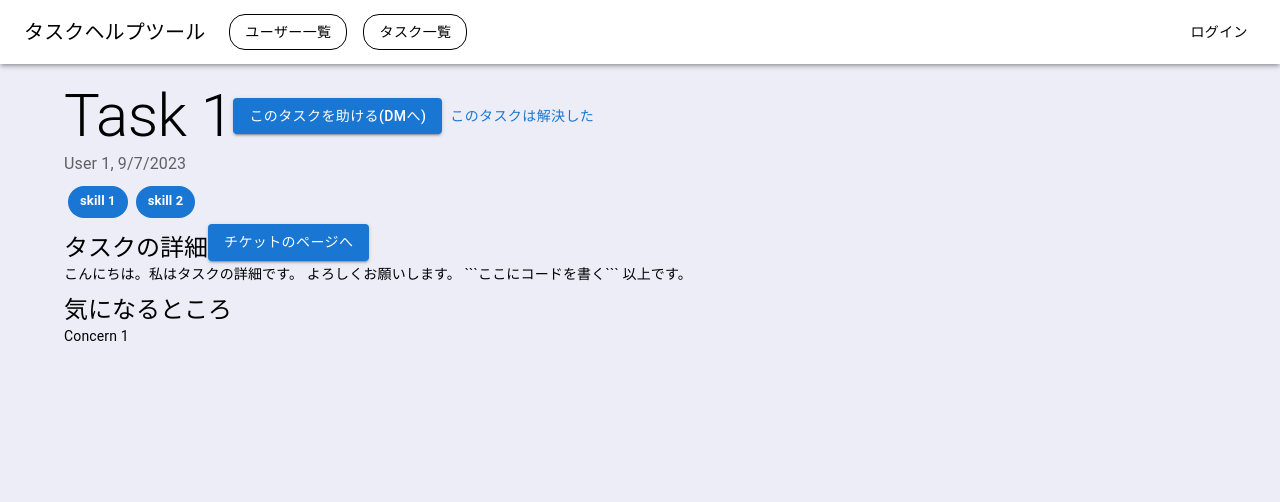
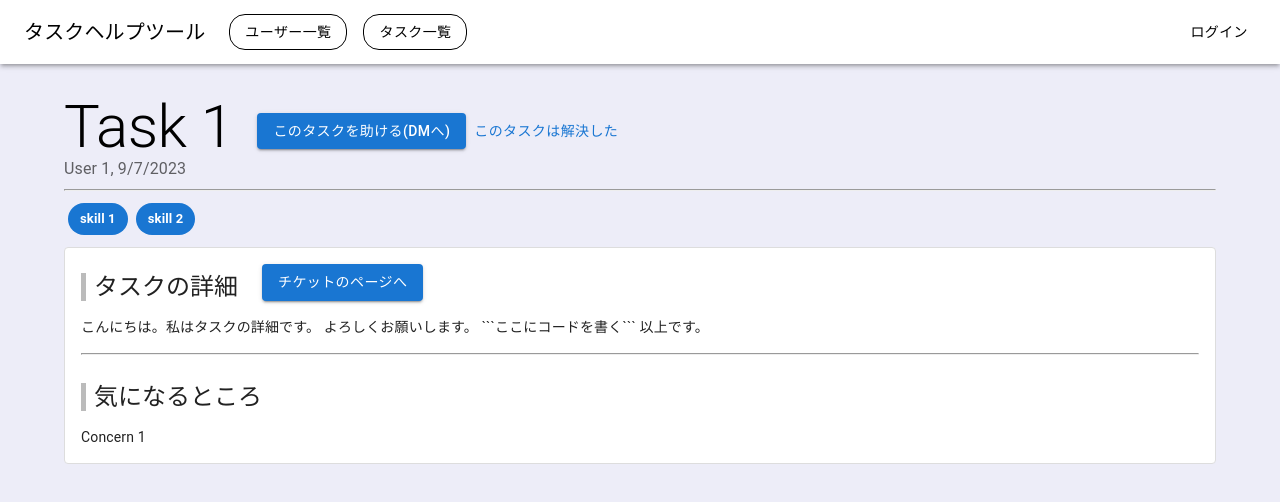
Before and after one commit to KK56ken/GMO_Hackathon-TeamC-Frontend, a React (Create React App) app in the folder teamc-app/: page /tasks/1 in a window 1280 px wide. Shown: the top 502 px of the page. Built offline with nearby package versions, Linux system fonts and the light colour scheme.

Commit message:
タスク詳細表示のデザイン修正

```diff
--- a/teamc-app/src/pages/TaskDetailPage.tsx
+++ b/teamc-app/src/pages/TaskDetailPage.tsx
@@ -1,7 +1,9 @@
 import Button from "@mui/material/Button";
+import Card from "@mui/material/Card";
 import Container from "@mui/material/Container";
 import Typography from "@mui/material/Typography";
 import SkillSets from "../components/SkillSets";
+import Box from '@mui/material/Box';
 
 type TaskDetailPageProps = {
   title: string;
@@ -28,10 +30,10 @@ const TaskDetailPage = () => {
   };
 
   return (
-    <Container>
+    <Container sx={{ marginTop: 5}}>
       {/* TODO: ちゃんと下揃えをしたい */}
-      <div style={{ display: "flex", alignItems: "center" }}>
-        <Typography variant="h2">{taskDetailPageProps.title}</Typography>
+      <div style={{ display: "flex", alignItems: "flex-end", marginBottom: 2 }}>
+        <Typography variant="h2" sx={{ marginRight: 3 }} style={{ lineHeight: 0.75 }}>{taskDetailPageProps.title}</Typography>
         <Button
           variant="contained"
           color="primary"
@@ -45,15 +47,19 @@ const TaskDetailPage = () => {
           このタスクは解決した
         </Button>
       </div>
-      <Typography color="text.secondary" gutterBottom>
+      <Typography color="text.secondary" gutterBottom sx={{ marginTop: 1}}>
         {taskDetailPageProps.userName},{" "}
         {taskDetailPageProps.taskDate.toLocaleDateString()}
       </Typography>
+      <hr/>
       <SkillSets skillSet={taskDetailPageProps.skillSet} />
-      <div style={{ display: "flex", alignItems: "center" }}>
-        <Typography variant="h5" marginTop="10px">
+      <Card elevation={ 0 } sx={{ border: 1, borderColor: "#DDDDDD", borderRadius: 1, marginTop: 1, padding: 2 }}>
+        <div style={{ display: "flex", alignItems: "flex-end", marginBottom: 2 }}>
+          <Box sx={{ borderLeft: 5, paddingTop: 1, paddingBottom: 1, borderColor: "#BBBBBB" }}>
+            <Typography variant="h5" sx={{ marginRight: 3, marginLeft:1 }} style={{ lineHeight: 0.5 }}>
               タスクの詳細
             </Typography>
+          </Box>
           <Button
             variant="contained"
             color="primary"
@@ -65,11 +71,16 @@ const TaskDetailPage = () => {
           </Button>
         </div>
         {/* ここはmarkdownに対応しても面白いかも */}
-      <Typography variant="body2">{taskDetailPageProps.taskDetail}</Typography>
-      <Typography variant="h5" marginTop="10px">
+        <Typography variant="body2" sx={{marginTop: 2, marginBottom: 2}}>{taskDetailPageProps.taskDetail}</Typography>
+        <hr/>
+        <Box sx={{ height: 20}} />
+        <Box sx={{ borderLeft: 5, paddingTop: 1, paddingBottom: 1, borderColor: "#BBBBBB" }}>
+          <Typography variant="h5" sx={{ marginRight: 3, marginLeft:1 }} style={{ lineHeight: 0.5 }}>
             気になるところ
           </Typography>
-      <Typography variant="body2">{taskDetailPageProps.concernDesc}</Typography>
+        </Box>
+        <Typography variant="body2" sx={{marginTop: 2}}>{taskDetailPageProps.concernDesc}</Typography>
+      </Card>
     </Container>
   );
 };
```
Lines whose indentation alone changed are shown as unchanged.
